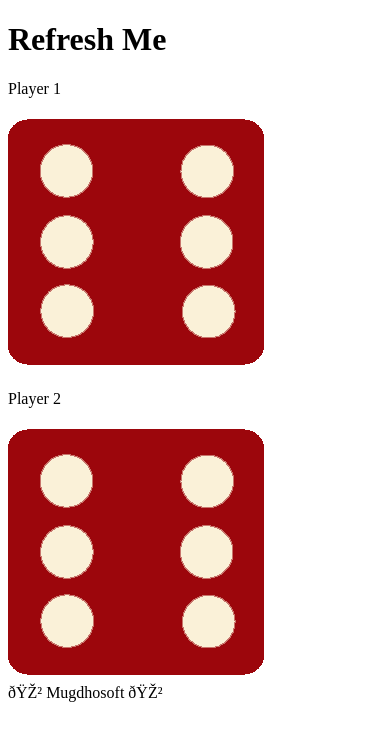
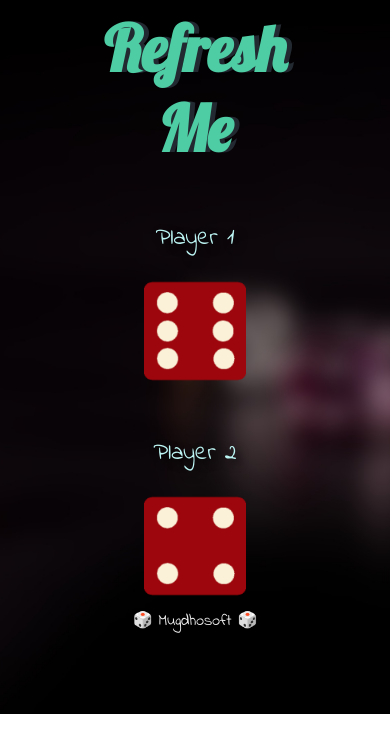
Before and after one commit to Mugdho10/Dice-Roll, a plain HTML site: page index.html in a window 390 px wide. Drawn offline with Linux system fonts and the light colour scheme; files that its build step writes are made by us from their sources.

Commit message:
Made it functional through Javascript, the dice changes everytime it is refreshed

```diff
--- a/CSS/styles.css
+++ b/CSS/styles.css
@@ -0,0 +1,69 @@
+.container {
+  width: 70%;
+  margin: auto;
+  text-align: center;
+}
+
+.dice {
+  text-align: center;
+  display: inline-block;
+
+}
+
+body {
+    background-image: url(../Background-image.jpg);
+    background-repeat: no-repeat;
+    background-size: 1400px;
+    background-position: center;
+    padding: 0;
+}
+
+h1 {
+  margin: 20px 30px 30px 30px;
+  font-family: 'Lobster', cursive;
+  text-shadow: 5px 0 #232931;
+  font-size: 8rem;
+  color: #4ECCA3;
+}
+
+p {
+  font-size: 2rem;
+  color: #4ECCA3;
+  font-family: 'Indie Flower', cursive;
+  text-shadow: 4px 4px 8px black;
+  margin-top: 50px;
+}
+
+img {
+  width: 70%;
+}
+
+footer {
+  padding-top: 2%;
+  color: #EEEEEE;
+  text-align: center;
+  font-family: 'Indie Flower', cursive;
+
+}
+
+@media (max-width: 600px) {
+
+  h1 {
+    margin: 1%;
+    font-family: 'Lobster', cursive;
+    text-shadow: 5px 0 #232931;
+    font-size: 4rem;
+    color: #4ECCA3;
+  }
+
+  img {
+    width: 40%;
+  }
+
+  p {
+    font-size: 1.5rem;
+    color: #BDF5F4;
+    font-family: 'Indie Flower', cursive;
+  }
+
+}
--- a/index.html
+++ b/index.html
@@ -2,7 +2,7 @@
 <html lang="en">
 <head>
     <title>Dice Game</title>
-    <link rel="stylesheet" href="styles.css">
+    <link rel="stylesheet" href="CSS/styles.css">
     <link href="https://fonts.googleapis.com/css?family=Indie+Flower|Lobster" rel="stylesheet">
 </head>
 
@@ -13,22 +13,22 @@
 
       <div class="dice">
         <p>Player 1</p>
-        <img class="img1" src="images/dice6.png">
+        <img class="img1" src="Images/dice6.png">
       </div>
 
       <div class="dice">
         <p>Player 2</p>
-        <img class="img2" src="images/dice6.png">
+        <img class="img2" src="Images/dice6.png">
       </div>
 
     </div>
 
-    <footer>
-        🎲 Mugdhosoft 🎲
-    </footer>
-
-    <script href="index.js" charset="UTF-8"></script>
+    <script src="index.js"></script>
 
 </body>
 
+<footer>
+        🎲 Mugdhosoft 🎲
+</footer>
+
 </html>
--- a/index.js
+++ b/index.js
@@ -0,0 +1,8 @@
+var randomNumber1 = Math.floor(Math.random() * 6) + 1;
+var randomImage1 = "Images/dice" + randomNumber1 + ".png";
+var image1 = document.querySelectorAll("img")[0];
+image1.setAttribute("src", randomImage1);
+
+var randomNumber2 = Math.floor(Math.random() * 6) + 1;
+var randomImage2 = "Images/dice" + randomNumber2 + ".png";
+document.querySelectorAll("img")[1].setAttribute("src", randomImage2);
```
Also changed, not shown: Background-image.jpg (added).
